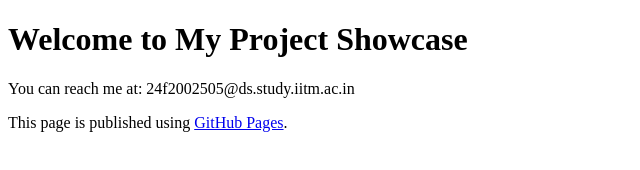
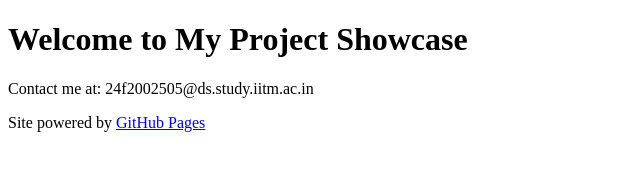
Before and after one commit to BhagyaJyoti22006/TDS, a plain HTML site: page main.html in a window 1280 px wide. Shown: the whole page, without its empty margins (0-640 px from the left). Drawn offline with Linux system fonts and the light colour scheme.

Commit message:
Update main.html

```diff
--- a/main.html
+++ b/main.html
@@ -1,15 +1,23 @@
 <!DOCTYPE html>
 <html lang="en">
 <head>
-    <meta charset="UTF-8" />
-    <title>My Work Showcase</title>
+  <meta charset="UTF-8" />
+  <title>My Project Showcase</title>
+  <link rel="stylesheet" href="main.css" />
 </head>
 <body>
+  <header>
     <h1>Welcome to My Project Showcase</h1>
+  </header>
 
-    <p>You can reach me at:
-    <!--email_off-->24f2002505@ds.study.iitm.ac.in<!--/email_off--></p>
+  <section>
+    <p>Contact me at:
+      <!--email_off-->24f2002505@ds.study.iitm.ac.in<!--/email_off-->
+    </p>
+  </section>
 
-    <p>This page is published using <a href="https://pages.github.com/">GitHub Pages</a>.</p>
+  <footer>
+    <p>Site powered by <a href="https://pages.github.com/">GitHub Pages</a></p>
+  </footer>
 </body>
 </html>
```
